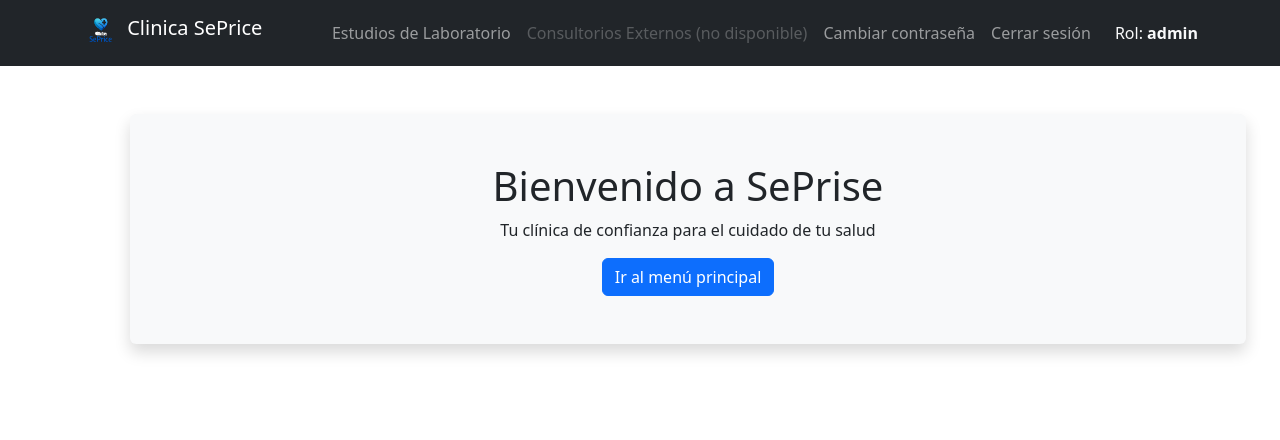
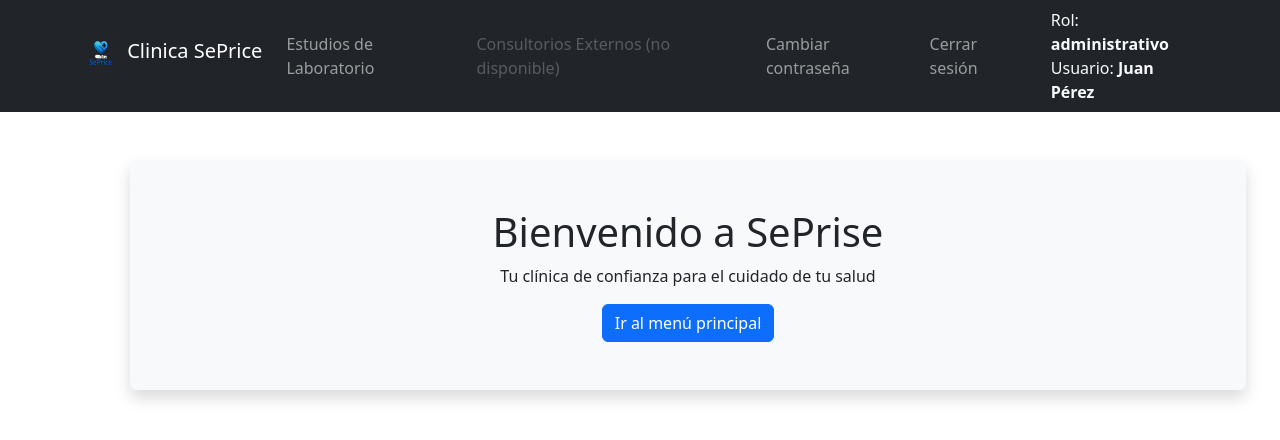
Before and after one commit to fraperrone/ifts29-pp2-proto-front, a React (Vite) app: page /login in a window 1280 px wide. Both pictures are taken after a click on the button "Submit". Shown: the top 440 px of the page. Built offline with nearby package versions, Linux system fonts and the light colour scheme.

Commit message:
se modifica trazabilidad para que se visualize nombre usuario

```diff
--- a/src/components/controllers/NavbarComponent.jsx
+++ b/src/components/controllers/NavbarComponent.jsx
@@ -7,15 +7,17 @@ import { Navbar, Nav, Container } from 'react-bootstrap'
 const NavbarComponent = () => {
   const navigate = useNavigate()
   const rol = localStorage.getItem('rol')
+  const nombre = localStorage.getItem('nombre')
 
   const cerrarSesion = () => {
 
     //verficamos si el usuario esta logueado
-    if (!localStorage.getItem('token') && !localStorage.getItem('rol')) {
+    if (!localStorage.getItem('token') && !localStorage.getItem('rol') && !localStorage.getItem('nombre')) {
       return
     }
     localStorage.removeItem('token')
     localStorage.removeItem('rol')
+    localStorage.removeItem('nombre')
     navigate('/login')
   }
 
@@ -44,7 +46,10 @@ const NavbarComponent = () => {
           {rol && (
             <span className="text-light ms-3">
               Rol: <strong>{rol}</strong>
+              <br />
+              Usuario: <strong>{nombre}</strong>
             </span>
+
           )}
         </Navbar.Collapse>
       </Container>
--- a/src/components/login/LoginComponent.jsx
+++ b/src/components/login/LoginComponent.jsx
@@ -11,7 +11,7 @@ import MessageComponent from '../messages/MessageComponent'
 const LoginComponent = () => {
   //usamos navigate
   //genemaos los use state del formulario - dejamos valores predeterminados
-  const [email, setEmail] = React.useState('admin@example.com')
+  const [email, setEmail] = React.useState('juanperez@administrativo.com')
   const [password, setPassword] = React.useState('password')
   const [message, setMessage] = React.useState('')
 
@@ -21,12 +21,14 @@ const LoginComponent = () => {
     e.preventDefault();
 
     // aquí iría la lógica de autenticación real
-    if (email === "admin@example.com" && password === "password") {
+    if (email === "juanperez@administrativo.com" && password === "password") {
       localStorage.setItem("token", "1234567890");
-      localStorage.setItem("rol", "admin");
-    } else if (email === "medico@example.com" && password === "password") {
+      localStorage.setItem("rol", "administrativo");
+      localStorage.setItem("nombre", "Juan Pérez");
+    } else if (email === "mariagonzalez@medico.com" && password === "password") {
       localStorage.setItem("token", "0987654321");
       localStorage.setItem("rol", "medico");
+      localStorage.setItem("nombre", "María González");
     } else {
       // credenciales incorrectas
       setMessage("Credenciales incorrectas");
--- a/src/pages/principal/EstudiosPage.jsx
+++ b/src/pages/principal/EstudiosPage.jsx
@@ -88,7 +88,7 @@ const EstudiosPage = () => {
       </div> */}
 
       {/* generamos bloque para administrativo para las tarjetas */}
-      {(rol === 'admin' || rol === 'superusuario') && (
+      {(rol === 'administrativo' || rol === 'superusuario') && (
         <div>
           <Card className="my-5">
             <Card.Header>Atención</Card.Header>
```
